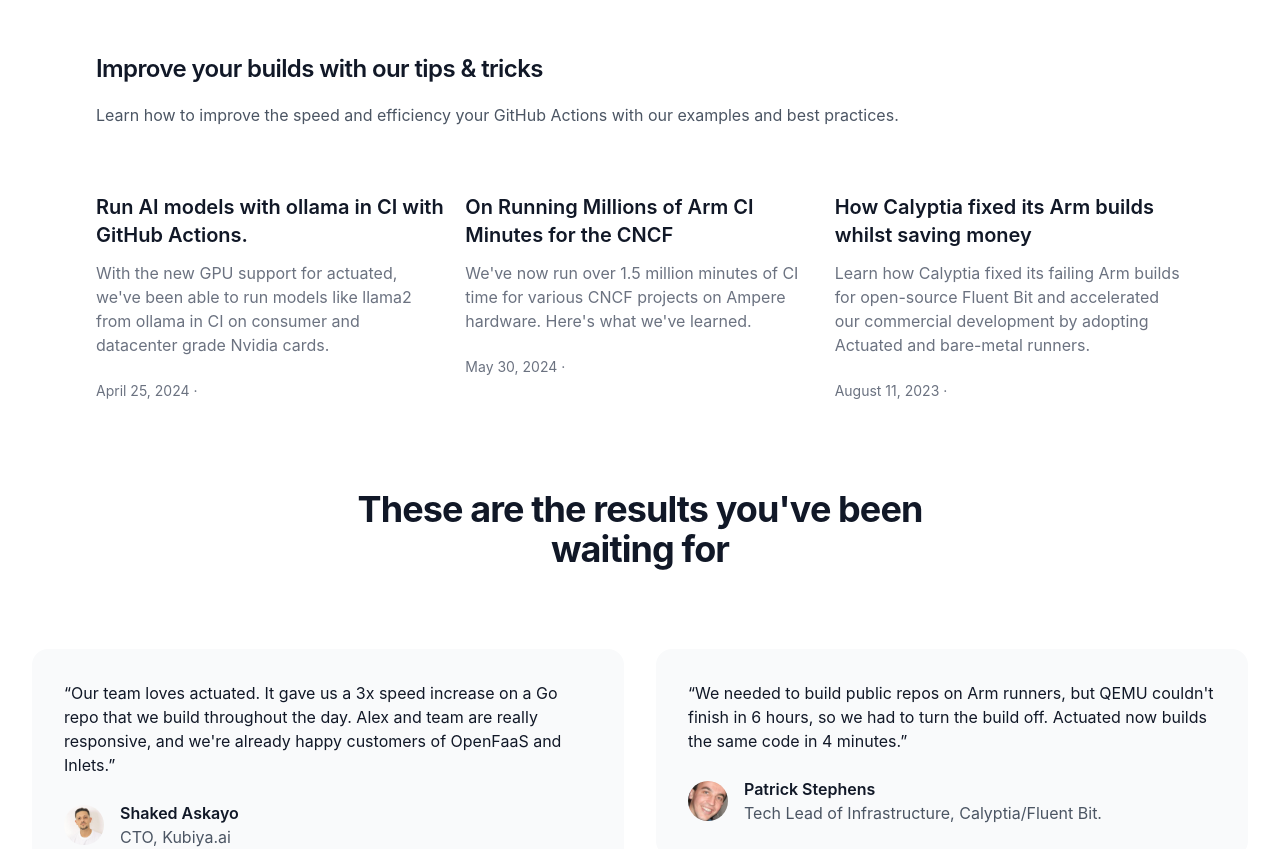
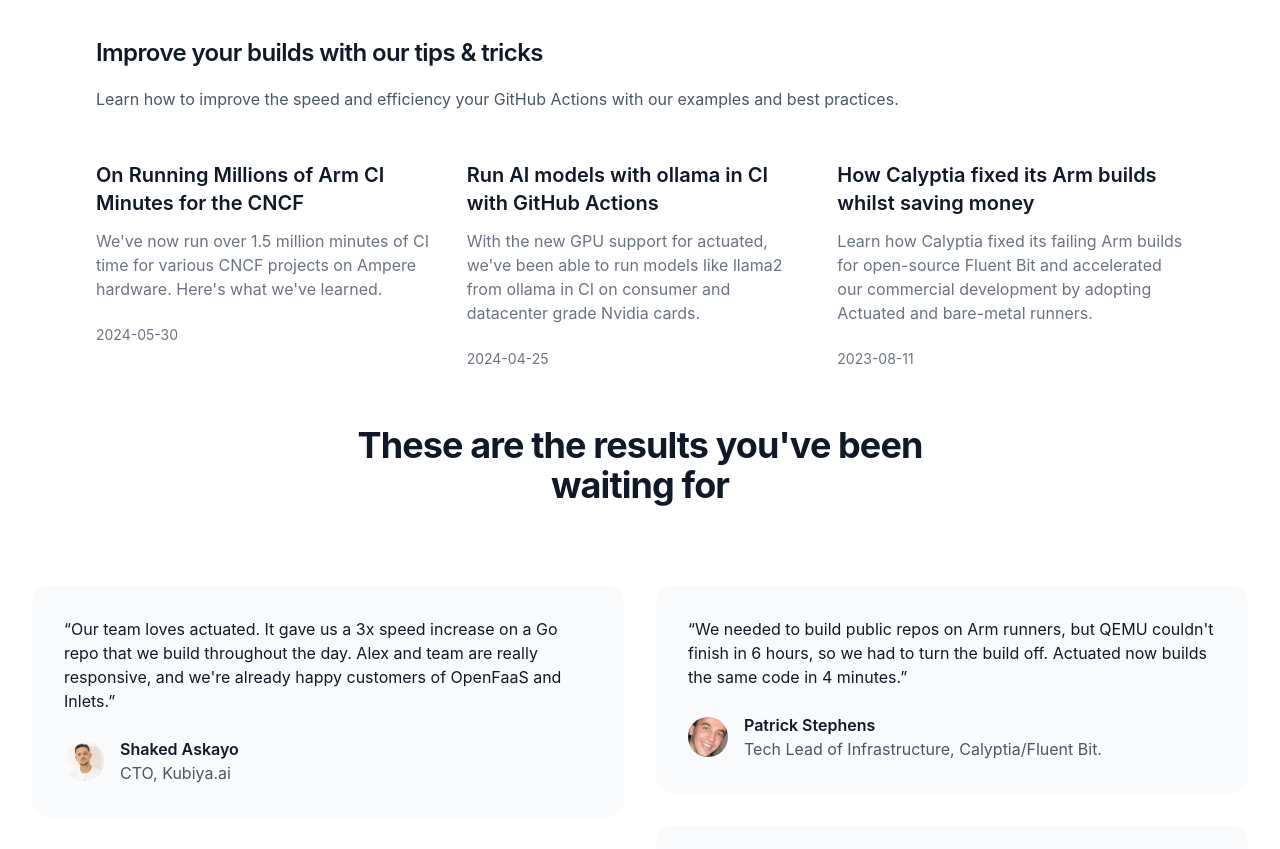
Before and after one commit to self-actuated/actuated.com, a Next.js app: page / in a window 1280 px wide. Shown: the part 3280-4129 px from the top of the page. Built offline with nearby package versions, Linux system fonts and the light colour scheme; a web font is replaced by a local one.

Commit message:
Automate blog rollup
Signed-off-by: Han Verstraete (OpenFaaS Ltd) <han@openfaas.com>

```diff
--- a/components/rollup.js
+++ b/components/rollup.js
@@ -1,52 +1,30 @@
-const posts = [
-  {
-    title: 'Run AI models with ollama in CI with GitHub Actions.',
-    href: '/blog/ollama-in-github-actions',
-    description: 'With the new GPU support for actuated, we\'ve been able to run models like llama2 from ollama in CI on consumer and datacenter grade Nvidia cards.',
-    date: 'April 25, 2024',
-  },
-    {
-      title: 'On Running Millions of Arm CI Minutes for the CNCF',
-      href: '/blog/millions-of-cncf-minutes',
-      description: 'We\'ve now run over 1.5 million minutes of CI time for various CNCF projects on Ampere hardware. Here\'s what we\'ve learned.',
-      date: 'May 30, 2024',
-    },
-    {
-      title: 'How Calyptia fixed its Arm builds whilst saving money',
-      href: '/blog/calyptia-case-study-arm',
-      description:
-        'Learn how Calyptia fixed its failing Arm builds for open-source Fluent Bit and accelerated our commercial development by adopting Actuated and bare-metal runners.',
-      date: 'August 11, 2023',
-    }
-  ]
-
-  function classNames(...classes) {
-    return classes.filter(Boolean).join(' ')
-  }
-
-  export default function BlogRollup() {
+export default function BlogRollup({posts}) {
   return (
-      <div className="bg-white px-6 lg:px-8 lg:pt-8 lg:pb-10">
+    <div className="bg-white px-6 lg:px-8 lg:pt-4 lg:pb-6">
       <div className="mx-auto mt-2 max-w-xl px-4 lg:max-w-7xl lg:px-6">
-            <p className='mt-2 mx-10 text-2xl font-semibold leading-8 tracking-tight text-gray-900'>
+        <p className="mt-2 mx-10 text-2xl font-semibold leading-8 tracking-tight text-gray-900">
           Improve your builds with our tips & tricks
         </p>
-            <p className='mt-4 mx-10 text-base leading-7 text-gray-600 text-justify'>
-              Learn how to improve the speed and efficiency your GitHub Actions with our examples and best practices.
+        <p className="mt-4 mx-10 text-base leading-7 text-gray-600 text-justify">
+          Learn how to improve the speed and efficiency your GitHub Actions with
+          our examples and best practices.
         </p>
 
-          <div className="mx-10 grid gap-16 pt-12 lg:grid-cols-3 lg:gap-x-5 lg:gap-y-12">
+        <div className="mx-10 grid gap-x-6 gap-y-2 pt-8 lg:grid-cols-3">
           {posts.map((post) => (
             <div key={post.title}>
-                <a href={post.href} className="mt-4 block">
-                  <p className="text-xl font-semibold text-gray-900">{post.title}</p>
-                  <p className="mt-3 text-base text-gray-500">{post.description}</p>
+              <a href={`/blog/${post.slug}`} className="mt-4 block">
+                <p className="text-xl font-semibold text-gray-900">
+                  {post.title}
+                </p>
+                <p className="mt-3 text-base text-gray-500">
+                  {post.description}
+                </p>
               </a>
               <div className="mt-6 flex items-center">
                 <div className="">
                   <div className="flex space-x-1 text-sm text-gray-500">
                     <span>{post.date}</span>
-                      <span aria-hidden="true">&middot;</span>
                   </div>
                 </div>
               </div>
@@ -55,5 +33,5 @@
         </div>
       </div>
     </div>
-    )
+  );
 }
--- a/components/testimonial.js
+++ b/components/testimonial.js
@@ -66,7 +66,7 @@
 
 export default function Testimonial() {
       return (
-        <div className="bg-white py-10 sm:py-15">
+        <div className="bg-white py-4 sm:py-6">
           <div className="mx-auto max-w-7xl px-6 lg:px-8">
             <div className="mx-auto max-w-xl text-center">
               <p className="mt-2 text-2xl  font-bold tracking-tight text-gray-900 sm:text-4xl">
--- a/pages/index.js
+++ b/pages/index.js
@@ -8,9 +8,10 @@
 import GitHubQuote from '../components/GitHubQuote'
 import BlogRollup from '../components/rollup'
 // import Subscribe from '../components/subscribe'
+import { getRollupPosts } from '../lib/posts';
 
 
-export default function Home() {
+export default function Home({ rollupPosts }) {
   return (
     <>
       <div>
@@ -109,7 +110,7 @@
 
       <Solutions></Solutions>
 
-      <BlogRollup></BlogRollup>
+      <BlogRollup posts={rollupPosts}></BlogRollup>
 
       <Testimonial></Testimonial>
 
@@ -121,3 +122,11 @@
     </>
   )
 }
+
+export async function getStaticProps() {
+  return {
+    props: {
+      rollupPosts: getRollupPosts(6)
+    },
+  };
+}
--- a/posts/2023-08-11-calyptia-case-study-arm.md
+++ b/posts/2023-08-11-calyptia-case-study-arm.md
@@ -6,6 +6,7 @@
 - packer
 - qemu
 - kvm
+rollup: true
 author_img: patrick-stephens
 image: /images/2023-08-calyptia-casestudy/background.png
 date: "2023-08-11"
--- a/posts/2024-03-25-ollama-in-github-actions.md
+++ b/posts/2024-03-25-ollama-in-github-actions.md
@@ -10,6 +10,7 @@
 - openai
 - llama
 - machinelearning
+rollup: true
 author_img: alex
 image: /images/2024-04-ollama-in-ci/background.png
 date: "2024-04-25"
--- a/posts/2024-05-30-millions-of-cncf-minutes.md
+++ b/posts/2024-05-30-millions-of-cncf-minutes.md
@@ -5,6 +5,7 @@
 - cncf
 - enablement
 - arm
+rollup: true
 author_img: alex
 image: /images/2024-05-cncf-millions/background.png
 date: "2024-05-30"
```
Also changed, not shown: lib/posts.js. Lines whose indentation alone changed are shown as unchanged.
